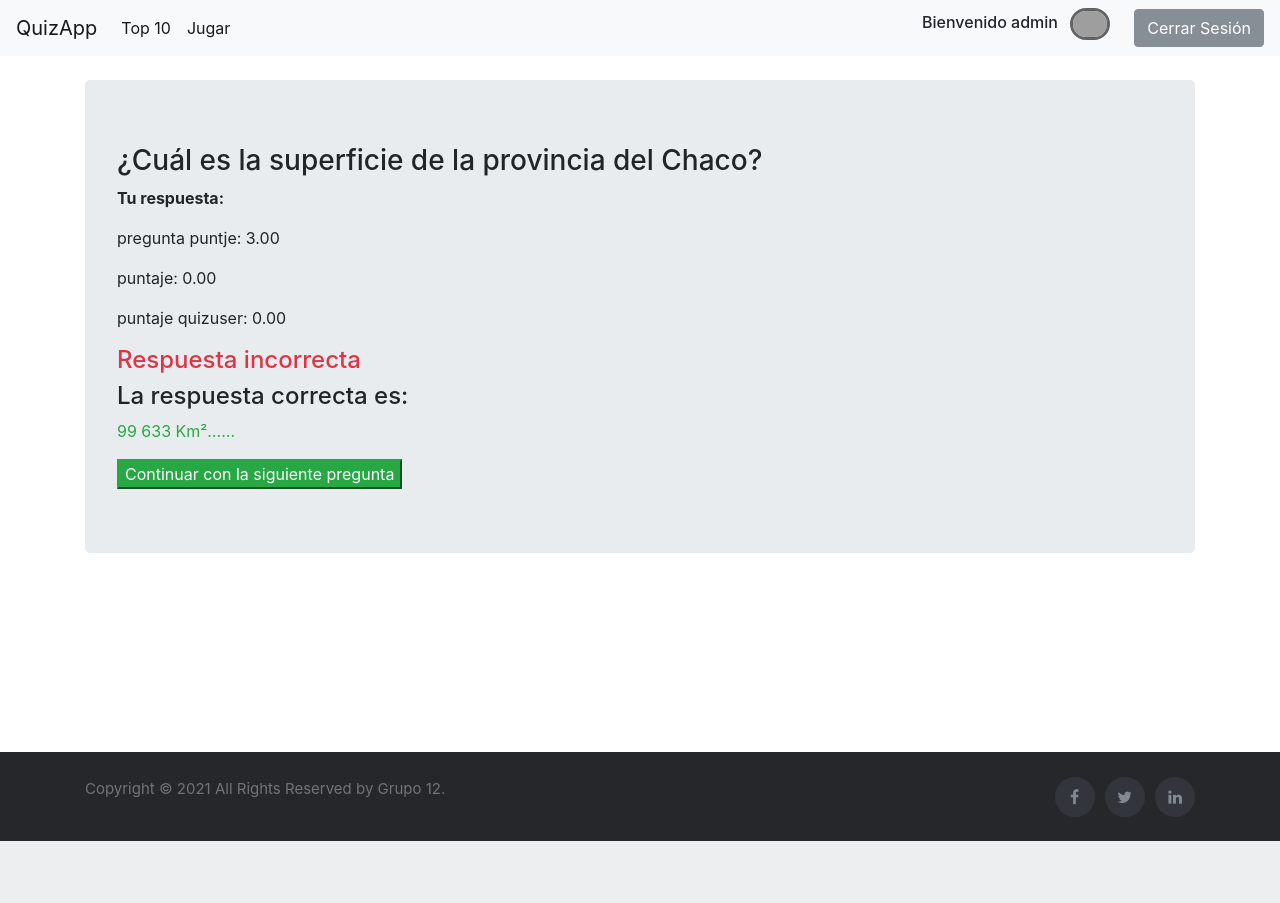
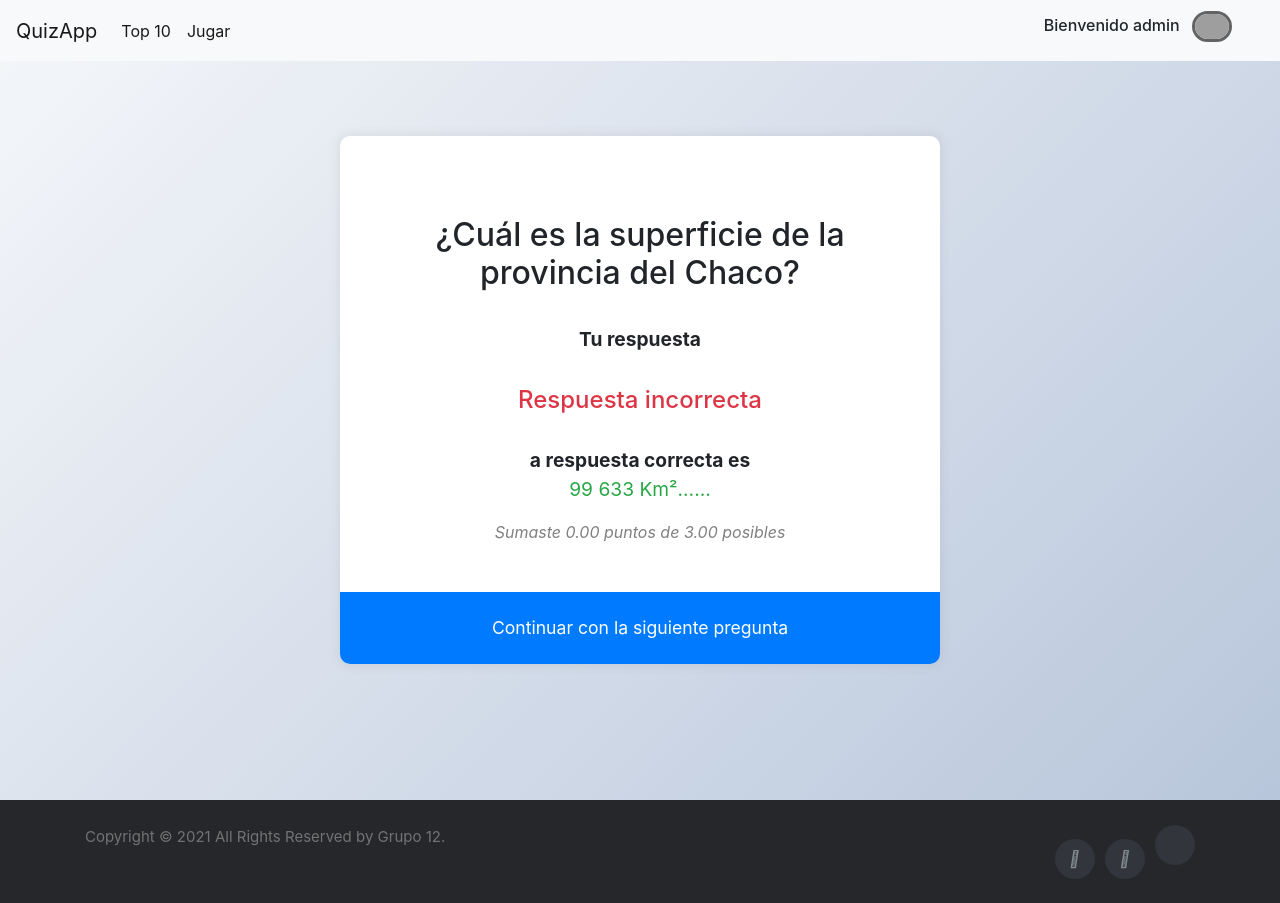
Before and after one commit to Elvira68/70-anios-de-nuestro-chaco, a Django app: page /resultado/196 in a window 1280 px wide. Before the commit the page ends 841 px from the top, so only its background shows below. Run offline with Django 3.2, Linux system fonts and the light colour scheme; a user stored in the database is signed in; data comes from the database, SQL or seed files in the repository; both versions use the stored data as it was after the commit; some libraries are stand-ins or nearby versions; grey boxes are pictures that could not be loaded.

Commit message:
Estilos para el juego y resultados

```diff
--- /dev/null
+++ b/Quiz/static/css/navbar.css
@@ -0,0 +1,13 @@
+.quiz-nav {
+    overflow: hidden;
+    position: fixed;
+    top: 0;
+    width: 100%;
+    z-index: 99999;
+}
+
+.logout-icon {
+    font-weight: bolder;
+    font-size: 30px;
+    margin-left: 8px;
+}
--- /dev/null
+++ b/Quiz/static/css/play.css
@@ -0,0 +1,77 @@
+.all {
+  background-color: #b8c6db;
+  box-sizing: border-box;
+  background-image: linear-gradient(315deg, #b8c6db 0%, #f5f7fa 100%);
+  display: flex;
+  align-items: center;
+  justify-content: center;
+  height: 100vh;
+  overflow: hidden;
+  margin: 0;
+}
+
+.quiz-container {
+  background-color: #fff;
+  border-radius: 10px;
+  box-shadow: 0 0 10px 2px rgba(100, 100, 100, 0.1);
+  width: 600px;
+  overflow: hidden;
+}
+
+.quiz-header {
+  padding: 4rem;
+}
+
+.h2Play {
+  padding: 1rem;
+  text-align: center;
+  margin: 0;
+}
+
+.ulPlay {
+  list-style-type: none;
+  padding: 0;
+}
+
+.liPlay {
+  font-size: 1.2rem;
+  margin: 1rem 0;
+}
+
+.labelPlay {
+  cursor: pointer;
+}
+
+.buttonPlay {
+  background-color: #007bff;
+  border: none;
+  color: #fff;
+  display: block;
+  width: 100%;
+  cursor: pointer;
+  font-size: 1.1rem;
+  padding: 1.3em;
+  text-decoration: none;
+}
+
+button:hover {
+  background-color: #0f75e2;
+  text-decoration: none;
+}
+
+button:focus {
+  outline: none;
+  background-color: #306196;
+  text-decoration: none;
+}
+
+.nota {
+    color: gray;
+    font-style: italic;
+    text-align: center;
+    margin: 16px 0;
+}
+
+.text-play {
+    color: #007bff;
+}
--- a/Quiz/static/js/quiz.js
+++ b/Quiz/static/js/quiz.js
@@ -1,6 +1,7 @@
 // const url = window.location.href
 
 const timerBox  = document.getElementById("timer-box");
+const respForm = document.getElementById("pregunta-form");
 
 
 const activateTimer = (minutesParam, secondsParam) => {
@@ -44,5 +45,5 @@
 activateTimer(0, 30)
 
 const sendData = () => {
-    document.getElementById("pregunta-form").submit();
+    respForm.submit();
 }
--- a/template/base.html
+++ b/template/base.html
@@ -1,4 +1,6 @@
 {% load static %}
+{% load bootstrap_icons %}
+
 <!DOCTYPE html>
 <html lang="es-AR">
 <head>
@@ -13,12 +15,15 @@
     <link rel="stylesheet" href="https://maxcdn.bootstrapcdn.com/font-awesome/4.7.0/css/font-awesome.min.css">
     <link href="https://fonts.googleapis.com/css?family=Open+Sans|Rubik" rel="stylesheet">
     <link rel="stylesheet" type="text/css" href="{% static 'css/footer.css' %}">
+    <link rel="stylesheet" type="text/css" href="{% static 'css/navbar.css' %}">
+    <link rel="icon"href="{% static 'img/favicon.ico' %}">
+    <link href="{% static 'fontawesomefree/css/all.min.css' %}" rel="stylesheet" type="text/css">
     {% block cabecera %}
 	  {% endblock %}
 </head>
 <body>
     <!--Navbar-->
-    <nav class="navbar navbar-expand-lg navbar-light bg-light">
+    <nav class="navbar navbar-expand-lg navbar-light bg-light quiz-nav">
         <a class="navbar-brand" href="{% url '' %}">QuizApp</a>
         <button class="navbar-toggler" type="button" data-toggle="collapse" data-target="#navbarSupportedContent" aria-controls="navbarSupportedContent" aria-expanded="false" aria-label="Toggle navigation">
           <span class="navbar-toggler-icon"></span>
@@ -44,7 +49,7 @@
                     style="border: solid rgba(97, 97, 97, 0.986) 3px; border-radius: 100px;"
                 >
             </h6>
-            <a href="{% url 'logout' %}" class="btn btn-secondary my-2 my-sm-0">Cerrar Sesión</a>
+            <a href="{% url 'logout' %}" ><i class="fas fa-sign-out-alt logout-icon" ></i></a>
           {% else %}
             <a href="{% url 'login' %}" class="btn btn-primary my-2 my-sm-0">Iniciar Sesión</a>
           {% endif %}
@@ -62,12 +67,11 @@
         <p class="copyright-text">Copyright &copy; 2021 All Rights Reserved by Grupo 12.
         </p>
         </div>
-
         <div class="col-md-4 col-sm-6 col-xs-12">
         <ul class="social-icons">
-            <li><a class="facebook" href="https://www.facebook.com" target="_blank"><i class="fa fa-facebook"></i></a></li>
-            <li><a class="twitter" href="https://www.twitter.com" target="_blank"><i class="fa fa-twitter"></i></a></li>
-            <li><a class="linkedin" href="https://www.linkedin.com" target="_blank"><i class="fa fa-linkedin"></i></a></li>
+            <li><a class="facebook" href="https://www.facebook.com" target="_blank"><i class="fab fa-facebook-f"></i></a></li>
+            <li><a class="twitter" href="https://www.twitter.com" target="_blank"><i class="fab fa-twitter"></i></a></li>
+            <li><a class="linkedin" href="https://www.linkedin.com" target="_blank"><i class="fab fa-linkedin-in"></i></a></li>
         </ul>
         </div>
     </div>
--- a/template/play/resultados.html
+++ b/template/play/resultados.html
@@ -1,58 +1,66 @@
 {% extends 'base.html' %}
+{% load static %}
+{% load mathfilters %}
 
+{% block tituloo %}
+    QuizApp | Quiz
+{% endblock %}
 
+{% block cabecera %}
+    <link rel="stylesheet" type="text/css" href="{% static 'css/play.css' %}">
+{% endblock %}
 
 {% block contenido %}
-    <div class="container" style="min-height: 84vh;">
-        <div class="jumbotron my-4">
-            <h3 class="text info">{{ respondida.pregunta.texto | safe }}</h3>
-            <p>
-                <strong>Tu respuesta:</strong>
+<div class="all">
+    <div class="quiz-container" id="quiz">
+        <div class="quiz-header" style="margin-bottom: -32px;">
+            <h2 class="h2Play">{{ respondida.pregunta.texto | safe }}</h2>
+            <div class="ulPlay">
+                <div class="liPlay">
+                    <div class="text-center">
+                        <strong>Tu respuesta</strong>
                         {% for respuesta in respondida.respuesta.all %}
-                    <p>
+                            <p class="text-center">
                                 {{ respuesta }}
                             </p>
                         {% endfor %}
-            </p>
-            <p>pregunta puntje: {{ respondida.pregunta.max_puntaje }}</p>
-            <p>puntaje: {{ respondida.puntaje }}</p>
-            <p>puntaje quizuser: {{ respondida.quizUser.puntaje_total }}</p>
-
+                    </div>
+                </div>
+            </div>
             {% if respondida.pregunta.max_puntaje == respondida.puntaje %}
-
-                <h4 class="text-success">Respuesta correcta</h4>
-
+                <h4 class="h2Play text-success">Respuesta correcta</h4>
             {% else %}
-
                 {% if respondida.puntaje > 0 and respondida.pregunta.max_puntaje > respondida.puntaje %}
-
-                    <h4 class="text-success">Respuesta parcialmente correcta</h4>
+                    <h4 class="text-play h2Play">Respuesta parcialmente correcta</h4>
                 {% else %}
-                    <h4 class="text-danger">Respuesta incorrecta</h4>
+                    <h4 class="h2Play text-danger">Respuesta incorrecta</h4>
 
                 {% endif %}
 
-                <h4>La respuesta correcta es:</h4>
-
+                <div class="ulPlay">
+                    <div class="liPlay">
+                        <div class="text-center">
+                            <strong>a respuesta correcta es</strong>
                             {% for respuesta in respondida.pregunta.opciones.all %}
-
                                 {% if respuesta.correcta %}
-
                                     <p class="text-success">{{respuesta}}</p>
-
                                 {% endif %}
-
                             {% endfor %}
-
-
+                        </div>
+                    </div>
+                </div>
             {% endif %}
-
+            {% if respondida.puntaje >= 0 %}
+                <p class="text-center nota">Sumaste {{ respondida.puntaje }} puntos de {{ respondida.pregunta.max_puntaje }} posibles</p>
+            {% else %}
+                <p class="text-center nota">Restaste {{ respondida.puntaje | abs }} punto(s)</p>
+            {% endif %}
+        </div>
         <a href="{% url 'jugar' %}">
-                <button class="btn-success">
+            <button class="buttonPlay">
                 Continuar con la siguiente pregunta
             </button>
         </a>
-
     </div>
 </div>
 {% endblock %}
--- a/template/usuario/home.html
+++ b/template/usuario/home.html
@@ -28,7 +28,7 @@
         <img src="{% static 'img/nature.svg' %}" alt="Ilustracion 1">
         <div class="contenedor-textos-main">
             <h2 class="titulo left">Un lugar con historia</h2>
-            <h2 class="titulo left">Poema de Luis Landriscina "Chaco"</h2>
+            <p style="font-weight: bold; font-style: italic;">Poema de Luis Landriscina "Chaco"</p>
             <p class="parrafo">
                 Chaco, provincia pujante
                 en la vida de la Patria,
@@ -91,7 +91,7 @@
                 hoy, hoy abraza a sus hermanas
                 de esta mi tierra argentina.
             </p>
-            <a href="#" class="cta ng-btn-indx">Leer más</a>
+            <a href="https://chaco.gov.ar/" target="_blank" class="cta ng-btn-indx">Leer más</a>
         </div>
     </section>
     <section class="info">
```
Also changed, not shown: Quiz/static/css/home.css (+7 -0 lines), QuizApp/settings.py (+7 -0 lines), template/play/play.html (+44 -28 lines), template/play/tablero.html (+36 -2 lines), template/usuario/login.html (+12 -6 lines), template/usuario/registro.html (+8 -5 lines), Quiz/static/img/favicon.ico (added), db.sqlite3. Lines whose indentation alone changed are shown as unchanged.
